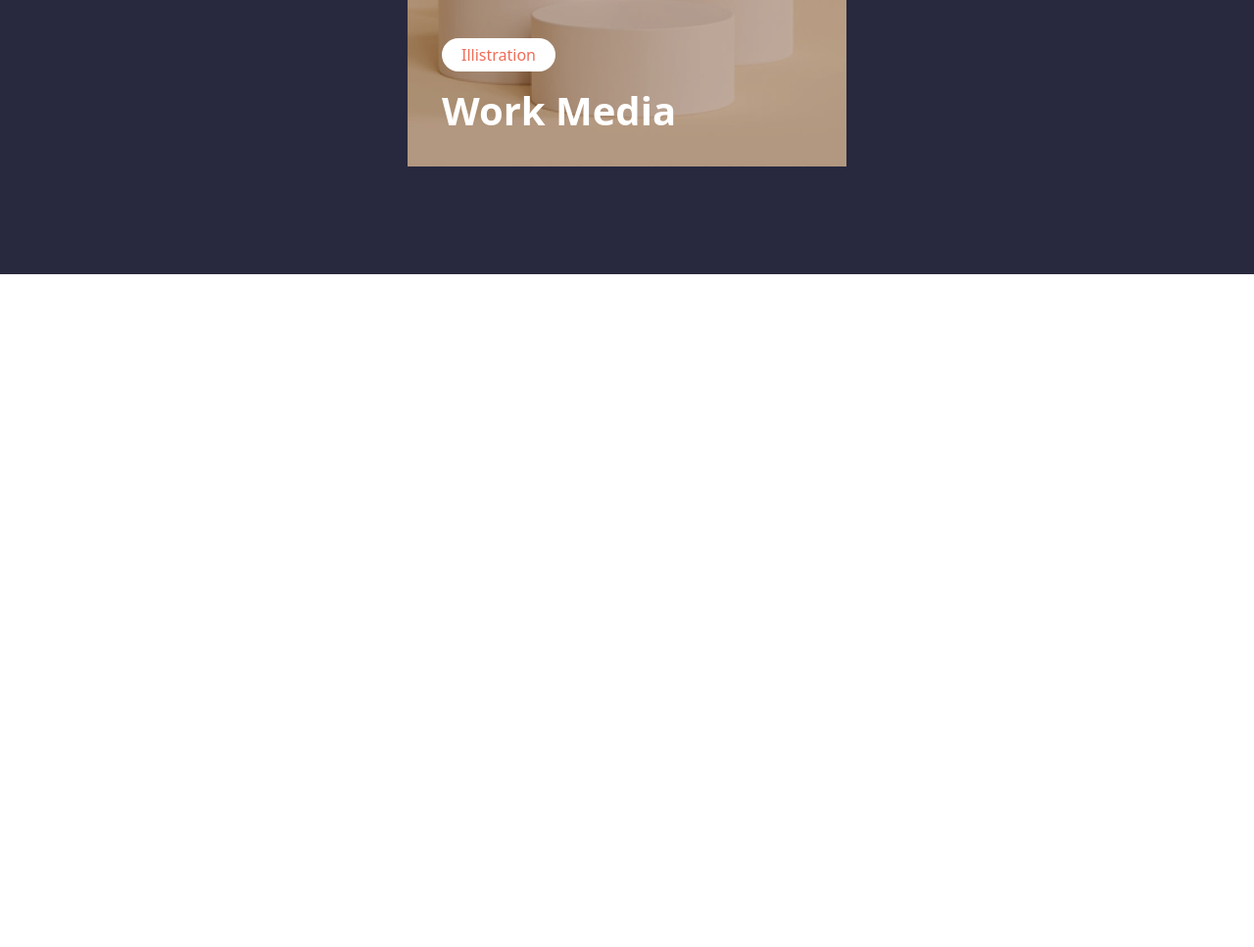
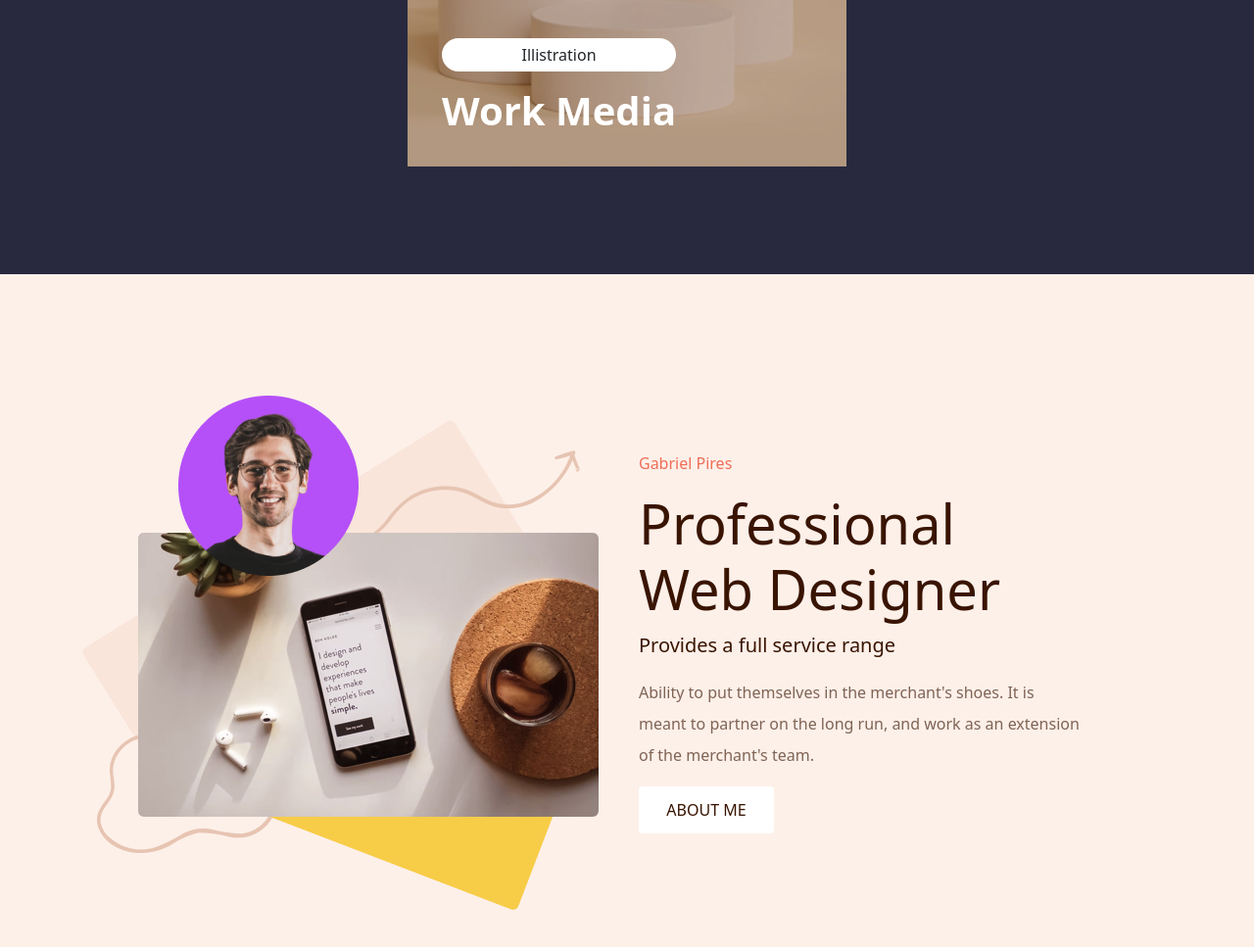
Before and after one commit to arnob-das/personal-portfolio, a plain HTML site: page index.html in a window 1280 px wide. Shown: the part 2560-3527 px from the top of the page at 98% size. Before the commit the page ends 2840 px from the top, so only its background shows below. Drawn offline with nearby package versions, Linux system fonts and the light colour scheme.

Commit message:
web developer section code added

```diff
--- a/css/index.css
+++ b/css/index.css
@@ -8,7 +8,9 @@
 }
 #header h5,
 #header p,
-#help-section p #portfolio p {
+#help-section p #portfolio p,
+#portfolio .container p,
+#web-designer .container p {
   font-size: 16px;
 }
 .nav-contact-button {
@@ -19,7 +21,8 @@
 }
 .header-body h5,
 #help-section h5,
-#portfolio p {
+#portfolio .container p,
+#web-designer .container p {
   color: #ef6d58;
 }
 .header-body button {
@@ -42,7 +45,8 @@
 #help-section {
   background-color: #fdf0e9;
 }
-#help-section h2 {
+#help-section h2,
+#web-designer h2 {
   font-size: 56px;
   color: #391400;
 }
@@ -155,14 +159,34 @@
   font-size: 40px;
   line-height: 48px;
 }
-.portfolio-1 hp3 {
-  width: 84px;
+#web-designer {
+  background: #fdf0e9;
+  padding: 100px 0px;
 }
-.portfolio-2 p {
-  width: 102px;
+#web-designer .row {
+  display: flex;
+  justify-content:center;
+  align-items: center;
 }
-.portfolio-3 p {
-  width: 116px;
+#web-designer .short-des {
+  font-style: normal;
+  font-weight: normal;
+  font-size: 20px !important;
+  line-height: 32px !important;
+  color: #391400 !important;
+}
+#web-designer .long-des {
+  font-style: normal;
+  font-weight: normal;
+  font-size: 16px;
+  line-height: 32px;
+  color: rgba(57, 20, 0, 0.64) !important;
+}
+#web-designer .about-me {
+  width: 138px;
+  height: 48px;
+  background: #fff;
+  color: #391400;
 }
 /* media query */
 @media only screen and (min-device-width: 320px) and (max-device-width: 480px) {
--- a/index.html
+++ b/index.html
@@ -15,6 +15,8 @@
 
 <body>
     <!-- homepage  -->
+
+    <!-- header -->
     <header id="header">
         <!-- navbar -->
         <nav class="navbar navbar-expand-lg navbar-light">
@@ -31,7 +33,7 @@
                             <a class="nav-link active px-5 text-light" aria-current="page" href="#">About</a>
                         </li>
                         <li class="nav-item">
-                            <a class="nav-link active px-5 text-light" href="#">Service</a>
+                            <a class="nav-link active px-5 text-light" href="#help-section">Service</a>
                         </li>
                         <li class="nav-item">
                             <a class="nav-link active px-5 text-light" href="#">Pricing</a>
@@ -152,6 +154,27 @@
         </div>
 
     </section>
+    <!-- Web Developer -->
+    <section id="web-designer" class="container-fluid">
+        <div class="container">
+            <div class="row">
+                <div class="col-12 col-md-12 col-lg-6">
+                    <img class="img-fluid" src="./assets/image/web-developer.png" alt="web developer">
+                </div>
+                <div class="col-12 col-md-12 col-lg-6">
+                    <p>Gabriel Pires</p>
+                    <H2>Professional </br> Web Designer</H2>
+                    <p class="short-des">Provides a full service range</p>
+                    <p class="long-des">Ability to put themselves in the merchant's shoes. It is</br>meant to partner on
+                        the
+                        long run, and work as an extension</br>of the merchant's team.</p>
+                    <button class="btn about-me">
+                        ABOUT ME
+                    </button>
+                </div>
+            </div>
+        </div>
+    </section>
 
 
 
```
Also changed, not shown: assets/image/web-developer.png (added).
